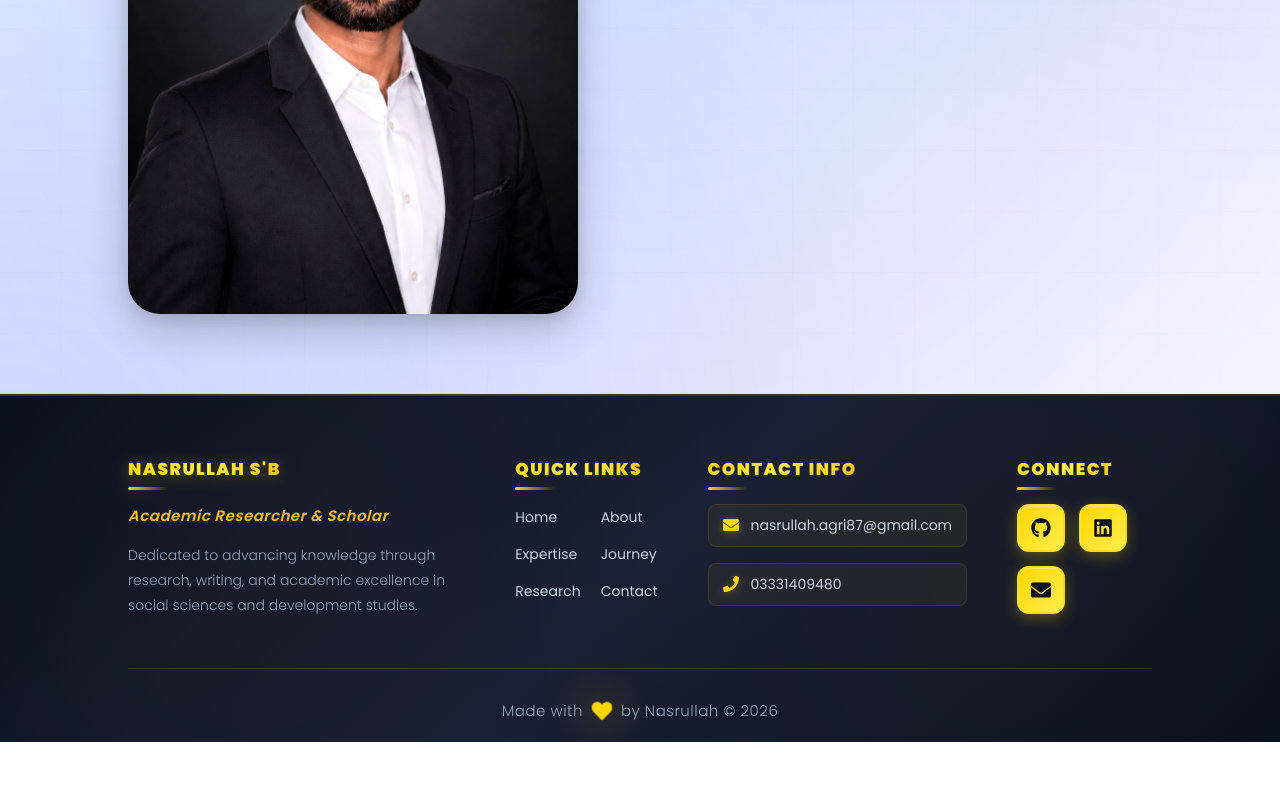
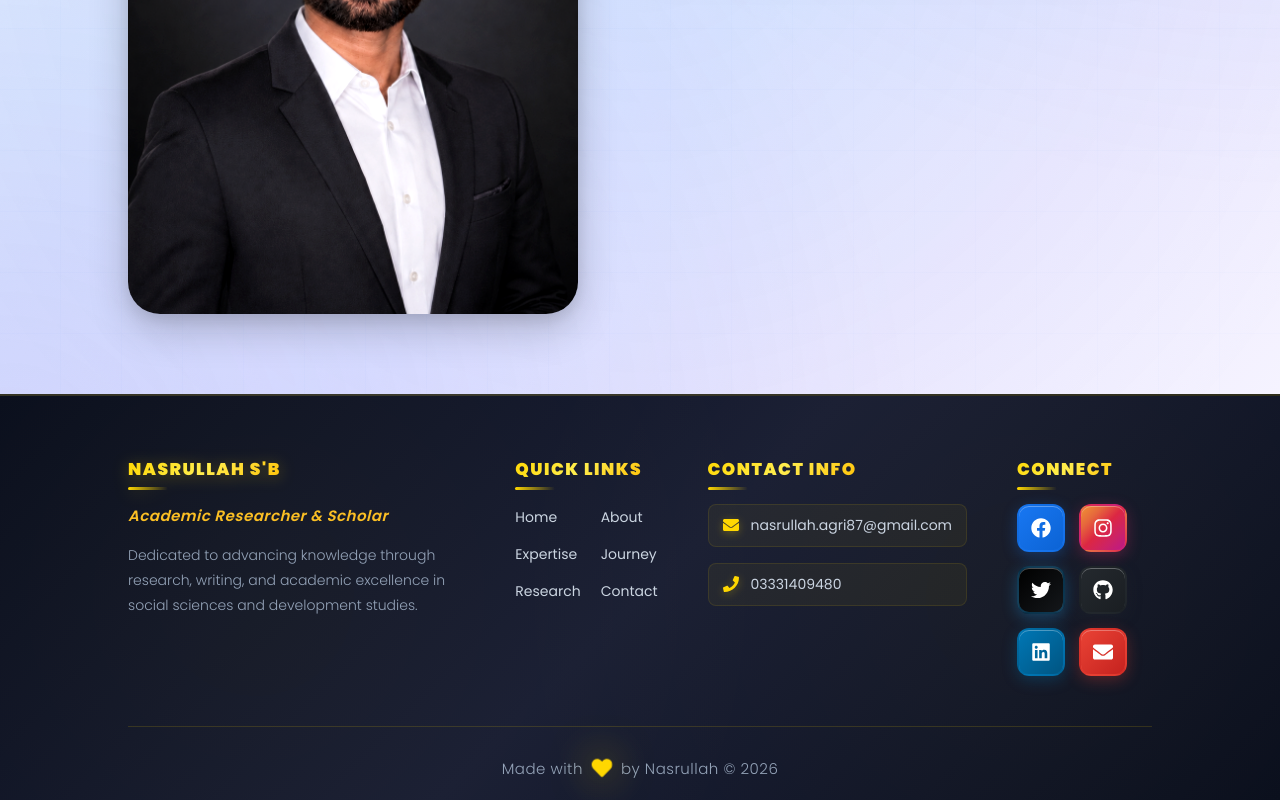
Before and after one commit to waqaryounas1428/client-portfolio-react, a React (Vite) app: page / in a window 1280 px wide. Shown: the part 5108-5908 px from the top of the page. Before the commit the page ends 5850 px from the top, so only its background shows below. Built offline with nearby package versions, Linux system fonts and the light colour scheme.

Commit message:
update fotter

```diff
--- a/src/components/Footer.css
+++ b/src/components/Footer.css
@@ -228,12 +228,118 @@
 }
 
 .social-icon:hover {
-  background: linear-gradient(135deg, #ffed4e 0%, #ffd700 100%);
   transform: translateY(-8px) rotate(10deg) scale(1.15);
   box-shadow:
     0 12px 35px rgba(255, 215, 0, 0.6),
     inset 0 1px 0 rgba(255, 255, 255, 0.5);
-  border-color: rgba(255, 215, 0, 0.6);
+}
+
+/* Facebook */
+.social-icon.facebook {
+  background: linear-gradient(135deg, #1877f2 0%, #0c63d4 100%);
+  border-color: rgba(24, 119, 242, 0.3);
+  color: #ffffff;
+  box-shadow:
+    0 4px 15px rgba(24, 119, 242, 0.3),
+    inset 0 1px 0 rgba(255, 255, 255, 0.3);
+}
+
+.social-icon.facebook:hover {
+  background: linear-gradient(135deg, #0c63d4 0%, #1877f2 100%);
+  box-shadow:
+    0 12px 35px rgba(24, 119, 242, 0.6),
+    inset 0 1px 0 rgba(255, 255, 255, 0.5);
+  border-color: rgba(24, 119, 242, 0.6);
+}
+
+/* Instagram */
+.social-icon.instagram {
+  background: linear-gradient(135deg, #f09433 0%, #e6683c 25%, #dc2743 50%, #cc2366 75%, #bc1888 100%);
+  border-color: rgba(225, 48, 108, 0.3);
+  color: #ffffff;
+  box-shadow:
+    0 4px 15px rgba(225, 48, 108, 0.3),
+    inset 0 1px 0 rgba(255, 255, 255, 0.3);
+}
+
+.social-icon.instagram:hover {
+  background: linear-gradient(135deg, #bc1888 0%, #cc2366 25%, #dc2743 50%, #e6683c 75%, #f09433 100%);
+  box-shadow:
+    0 12px 35px rgba(225, 48, 108, 0.6),
+    inset 0 1px 0 rgba(255, 255, 255, 0.5);
+  border-color: rgba(225, 48, 108, 0.6);
+}
+
+/* Twitter/X */
+.social-icon.twitter {
+  background: linear-gradient(135deg, #000000 0%, #14171a 100%);
+  border-color: rgba(29, 161, 242, 0.3);
+  color: #ffffff;
+  box-shadow:
+    0 4px 15px rgba(29, 161, 242, 0.3),
+    inset 0 1px 0 rgba(255, 255, 255, 0.3);
+}
+
+.social-icon.twitter:hover {
+  background: linear-gradient(135deg, #14171a 0%, #1da1f2 100%);
+  box-shadow:
+    0 12px 35px rgba(29, 161, 242, 0.6),
+    inset 0 1px 0 rgba(255, 255, 255, 0.5);
+  border-color: rgba(29, 161, 242, 0.6);
+}
+
+/* GitHub */
+.social-icon.github {
+  background: linear-gradient(135deg, #24292e 0%, #1a1e22 100%);
+  border-color: rgba(36, 41, 46, 0.3);
+  color: #ffffff;
+  box-shadow:
+    0 4px 15px rgba(36, 41, 46, 0.3),
+    inset 0 1px 0 rgba(255, 255, 255, 0.3);
+}
+
+.social-icon.github:hover {
+  background: linear-gradient(135deg, #1a1e22 0%, #6e5494 100%);
+  box-shadow:
+    0 12px 35px rgba(110, 84, 148, 0.6),
+    inset 0 1px 0 rgba(255, 255, 255, 0.5);
+  border-color: rgba(110, 84, 148, 0.6);
+}
+
+/* Writers Inn (LinkedIn style) */
+.social-icon.writers-inn {
+  background: linear-gradient(135deg, #0077b5 0%, #005582 100%);
+  border-color: rgba(0, 119, 181, 0.3);
+  color: #ffffff;
+  box-shadow:
+    0 4px 15px rgba(0, 119, 181, 0.3),
+    inset 0 1px 0 rgba(255, 255, 255, 0.3);
+}
+
+.social-icon.writers-inn:hover {
+  background: linear-gradient(135deg, #005582 0%, #0077b5 100%);
+  box-shadow:
+    0 12px 35px rgba(0, 119, 181, 0.6),
+    inset 0 1px 0 rgba(255, 255, 255, 0.5);
+  border-color: rgba(0, 119, 181, 0.6);
+}
+
+/* Email */
+.social-icon.email {
+  background: linear-gradient(135deg, #ea4335 0%, #c5221f 100%);
+  border-color: rgba(234, 67, 53, 0.3);
+  color: #ffffff;
+  box-shadow:
+    0 4px 15px rgba(234, 67, 53, 0.3),
+    inset 0 1px 0 rgba(255, 255, 255, 0.3);
+}
+
+.social-icon.email:hover {
+  background: linear-gradient(135deg, #c5221f 0%, #ea4335 100%);
+  box-shadow:
+    0 12px 35px rgba(234, 67, 53, 0.6),
+    inset 0 1px 0 rgba(255, 255, 255, 0.5);
+  border-color: rgba(234, 67, 53, 0.6);
 }
 
 /* ===== Bottom Bar ===== */
@@ -317,7 +423,11 @@
   .footer-section:first-child {
     grid-column: 1 / -1;
   }
+  .footer-section:last-child {
+    grid-column: 1 / -1;
+  }
   .footer-logo { font-size: 26px; }
+  .footer-socials { justify-content: center; }
 }
 
 /* Mobile (480px) */
--- a/src/components/Footer.jsx
+++ b/src/components/Footer.jsx
@@ -1,4 +1,4 @@
-import { FaGithub, FaLinkedin, FaEnvelope, FaHeart, FaPhone } from "react-icons/fa";
+import { FaGithub, FaLinkedin, FaEnvelope, FaHeart, FaPhone, FaFacebook, FaInstagram, FaTwitter } from "react-icons/fa";
 import "./Footer.css";
 
 export const Footer = () => {
@@ -42,13 +42,22 @@ export const Footer = () => {
         <div className="footer-section">
           <h4>Connect</h4>
           <div className="footer-socials">
-            <a href="https://share.google/qe6YhNL9tqQG30PK4" target="_blank" rel="noopener noreferrer" className="social-icon" aria-label="GitHub">
+            <a href="https://www.facebook.com/share/18HjjryhNk/" target="_blank" rel="noopener noreferrer" className="social-icon facebook" aria-label="Facebook">
+              <FaFacebook />
+            </a>
+            <a href="https://www.instagram.com/nasrullahmastoi?igsh=MWpja2c0eWZ4MHFncA==" target="_blank" rel="noopener noreferrer" className="social-icon instagram" aria-label="Instagram">
+              <FaInstagram />
+            </a>
+            <a href="https://x.com/BNasrullah52059" target="_blank" rel="noopener noreferrer" className="social-icon twitter" aria-label="Twitter">
+              <FaTwitter />
+            </a>
+            <a href="https://share.google/qe6YhNL9tqQG30PK4" target="_blank" rel="noopener noreferrer" className="social-icon github" aria-label="GitHub">
               <FaGithub />
             </a>
-            <a href="https://share.google/YiKB2rgzDklikDDlI" target="_blank" rel="noopener noreferrer" className="social-icon" aria-label="Writers Inn">
+            <a href="https://share.google/YiKB2rgzDklikDDlI" target="_blank" rel="noopener noreferrer" className="social-icon writers-inn" aria-label="Writers Inn">
               <FaLinkedin />
             </a>
-            <a href="mailto:nasrullah.agri87@gmail.com" className="social-icon" aria-label="Email">
+            <a href="mailto:nasrullah.agri87@gmail.com" className="social-icon email" aria-label="Email">
               <FaEnvelope />
             </a>
           </div>
```
